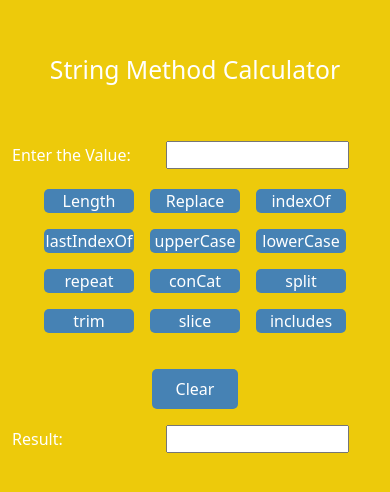
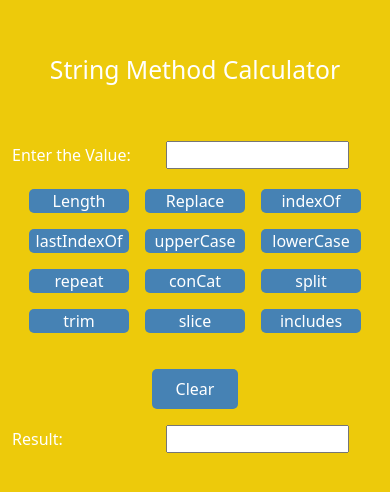
Before and after one commit to Jeyasheelanjc/String-Methods, a plain HTML site: page index.html in a window 390 px wide. Shown: the part 168-660 px from the top of the page. Drawn offline with nearby package versions, Linux system fonts and the light colour scheme.

Commit message:
Update style.css

```diff
--- a/style.css
+++ b/style.css
@@ -53,3 +53,9 @@ button:active{
     80%  { background: #33CC36; }
     100% { background: #33CCCC; }
   }
+@media screen and (max-width:576px) {
+    .grid{
+     grid-template-columns: repeat(3,100px);
+
+    }
+}
```
